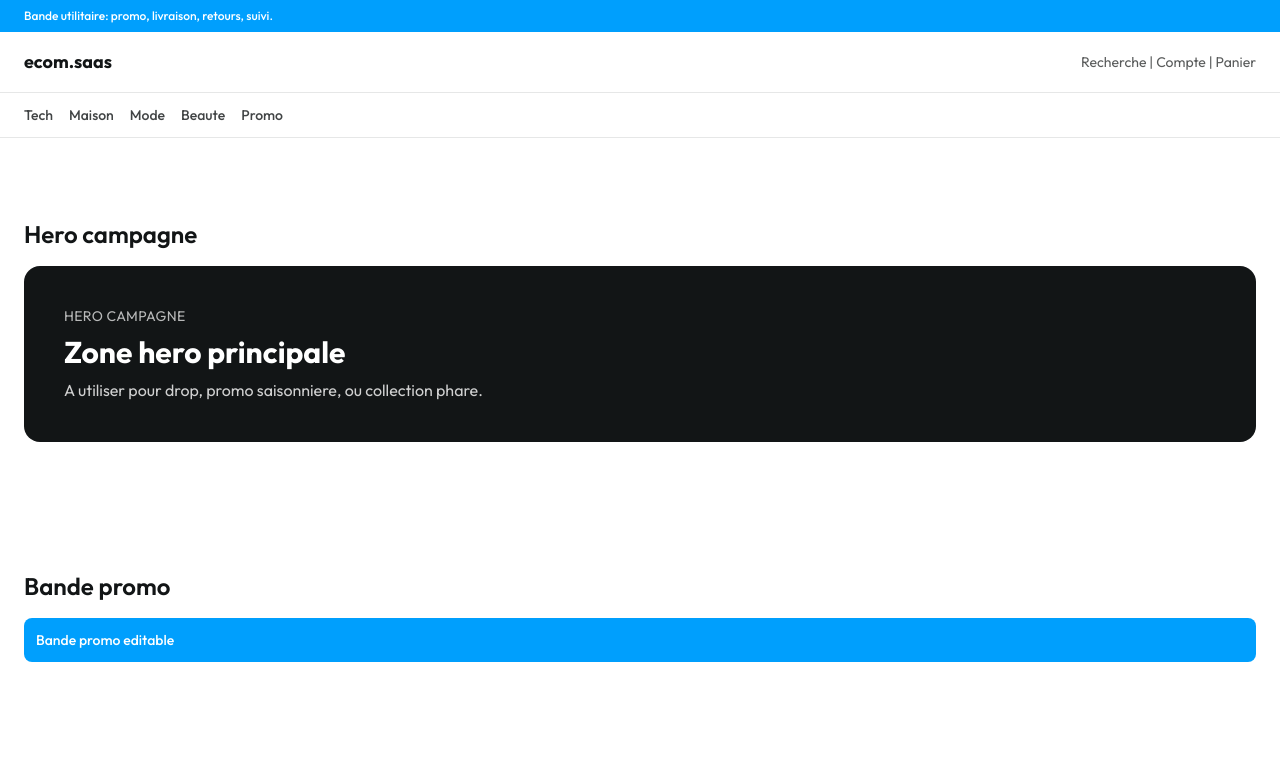
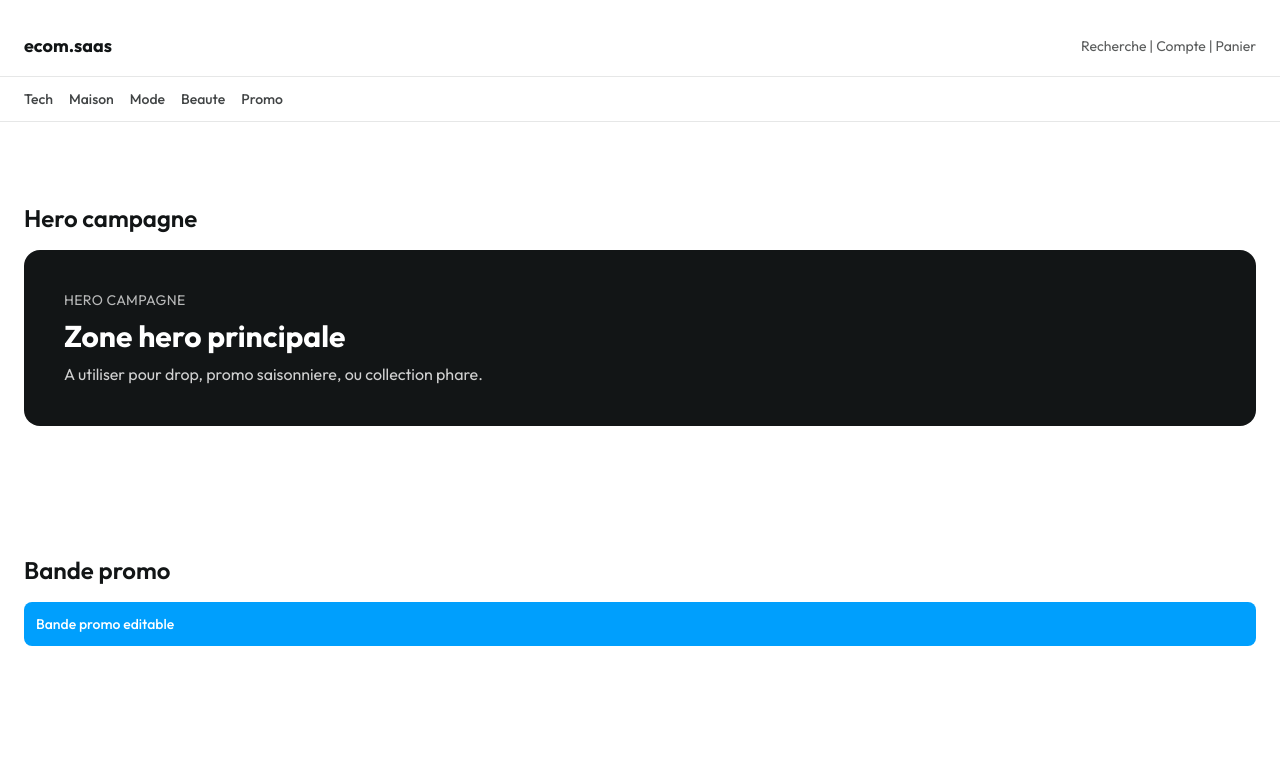
Before and after one commit to twocoderz/ecom.saas, a React (Vite) app: page / in a window 1280 px wide. Shown: the top 780 px of the page. Built offline with nearby package versions, Linux system fonts and the light colour scheme.

Commit message:
coding UtilityBar

```diff
--- a/src/shared/components/layout/Container.tsx
+++ b/src/shared/components/layout/Container.tsx
@@ -1,9 +1,11 @@
-import type { ReactNode } from 'react'
+import type { ReactNode } from "react";
 
 /**
  * Max-width content wrapper.
  * JD mapping: centers large sections while keeping full-width hero rails possible.
  */
 export function Container({ children }: { children: ReactNode }) {
-  return <div className="mx-auto w-full max-w-[1280px] px-4 md:px-6">{children}</div>
+  return (
+    <div className="mx-auto w-full max-w-7xl px-4 md:px-6">{children}</div>
+  );
 }
--- a/src/shared/components/navigation/UtilityBar.tsx
+++ b/src/shared/components/navigation/UtilityBar.tsx
@@ -1,15 +1,27 @@
-import { Container } from '../layout/Container'
+import { Container } from "../layout/Container";
 
 /**
  * Thin top utility strip.
  * JD mapping: promo line and service shortcuts shown above main navigation.
  */
-export function UtilityBar() {
+
+export type UtilityBarProps = {
+  href: string;
+  pText: string;
+  aText: string;
+};
+
+export function UtilityBar(props: UtilityBarProps) {
+  const { href, pText, aText } = props;
+
   return (
-    <div className="bg-primary py-2 text-white">
+    <div className="bg-white py-2 text-black-80">
       <Container>
-        <p className="text-xs font-medium">Bande utilitaire: promo, livraison, retours, suivi.</p>
+        <p className="text-xs font-medium">{pText}</p>
+        <a href={href} className="underline">
+          {aText}
+        </a>
       </Container>
     </div>
-  )
+  );
 }
```
